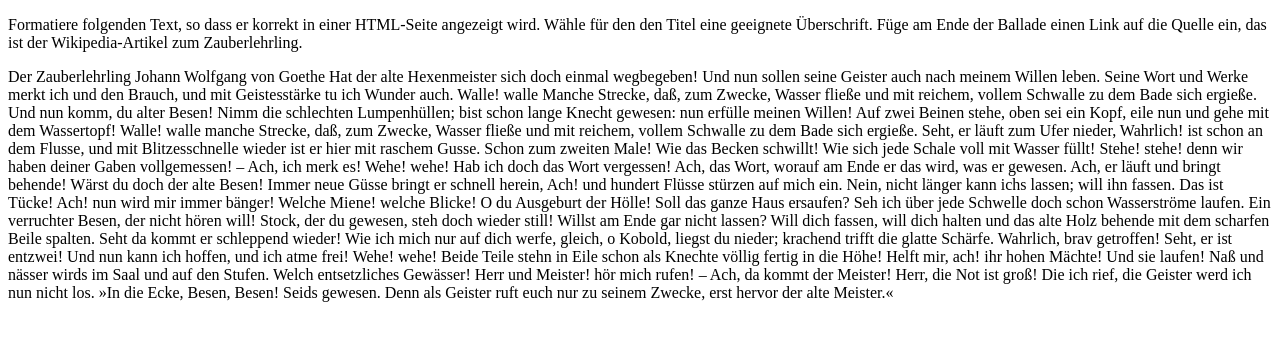
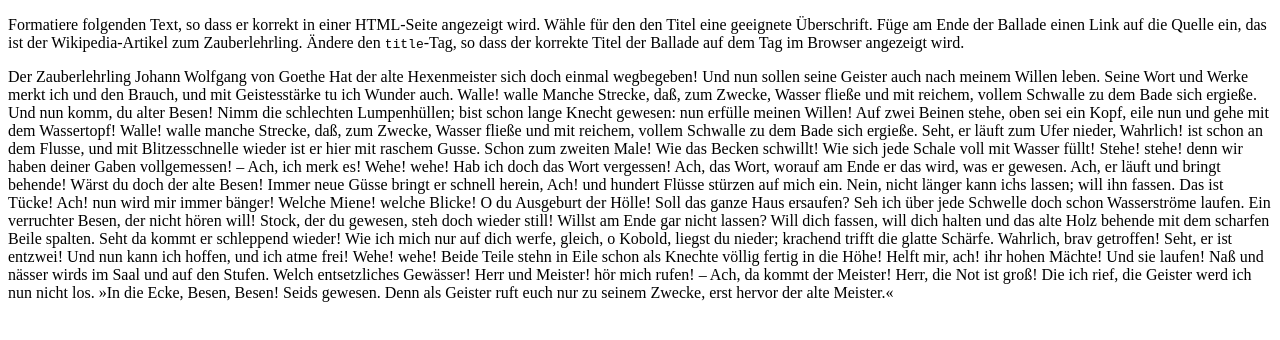
Before and after one commit to paintdog/HTML-CSS, a plain HTML site: page 01 Einfache Texte/index.html in a window 1280 px wide. Drawn offline with Linux system fonts and the light colour scheme.

Commit message:
Detailverbesserung

```diff
--- a/01 Einfache Texte/index.html
+++ b/01 Einfache Texte/index.html
@@ -6,7 +6,7 @@
     <title>Titel</title>
   </head>
   <body>
-      <p>Formatiere folgenden Text, so dass er korrekt in einer HTML-Seite angezeigt wird. Wähle für den den Titel eine geeignete Überschrift. Füge am Ende der Ballade einen Link auf die Quelle ein, das ist der Wikipedia-Artikel zum Zauberlehrling.</p>
+      <p>Formatiere folgenden Text, so dass er korrekt in einer HTML-Seite angezeigt wird. Wähle für den den Titel eine geeignete Überschrift. Füge am Ende der Ballade einen Link auf die Quelle ein, das ist der Wikipedia-Artikel zum Zauberlehrling. Ändere den <tt>title</tt>-Tag, so dass der korrekte Titel der Ballade auf dem Tag im Browser angezeigt wird.</p>
 
 Der Zauberlehrling
 
```
